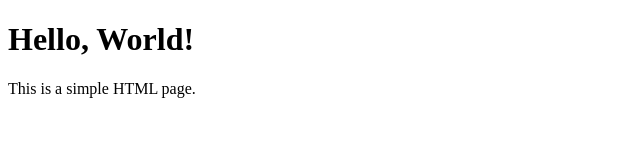
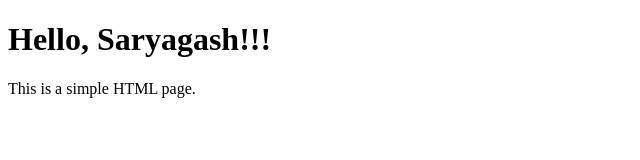
Before and after one commit to Kanskii/html-example, a plain HTML site: page index.html in a window 1280 px wide. Shown: the whole page, without its empty margins (0-640 px from the left). Drawn offline with Linux system fonts and the light colour scheme.

Commit message:
test deploy4

```diff
--- a/index.html
+++ b/index.html
@@ -6,7 +6,7 @@
     <title>Document</title>
 </head>
 <body>
-    <h1>Hello, World!   </h1>
+    <h1>Hello, Saryagash!!!   </h1>
     <p>This is a simple HTML page.</p>
 </body>
 </html>
```
Also changed, not shown: 1 other file.
